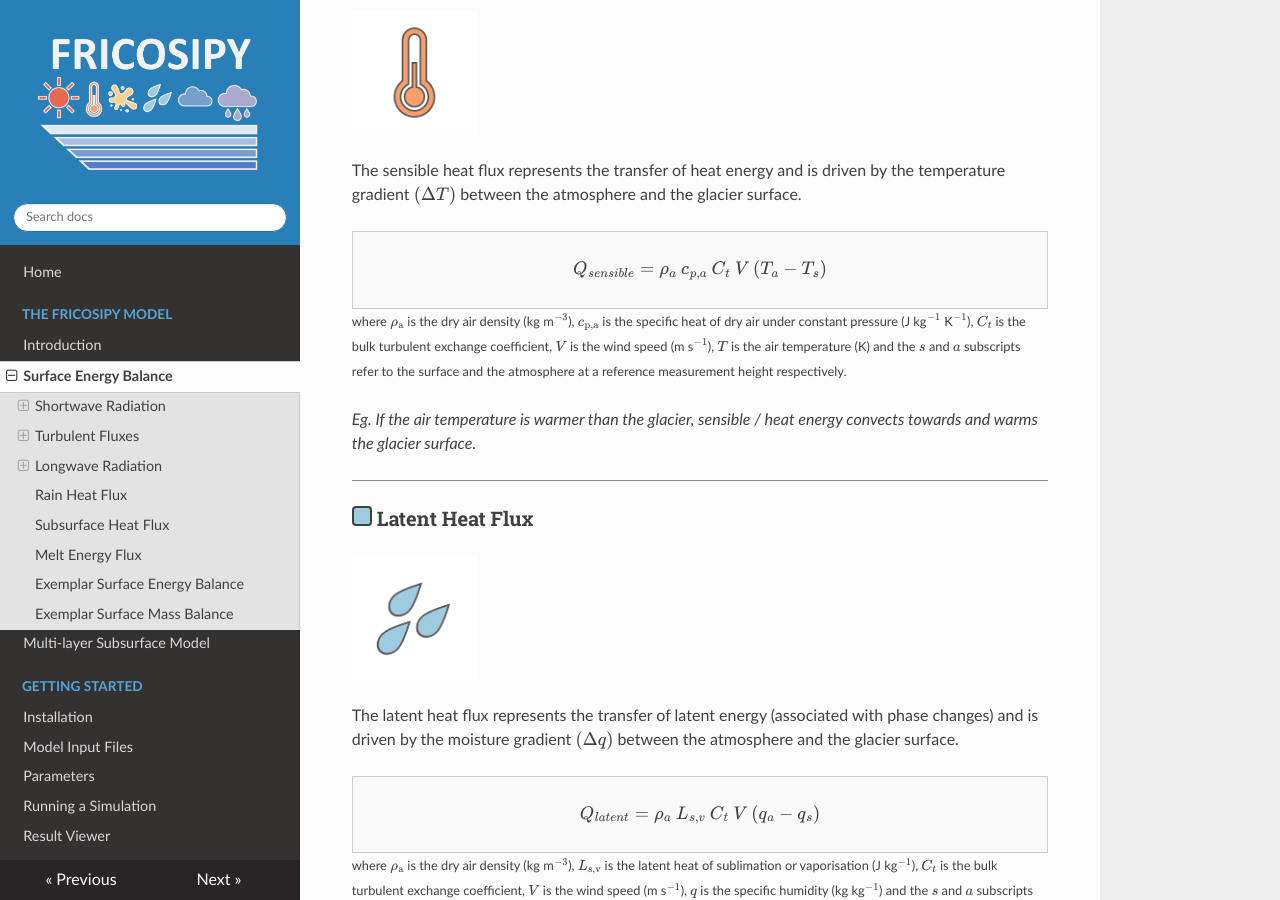
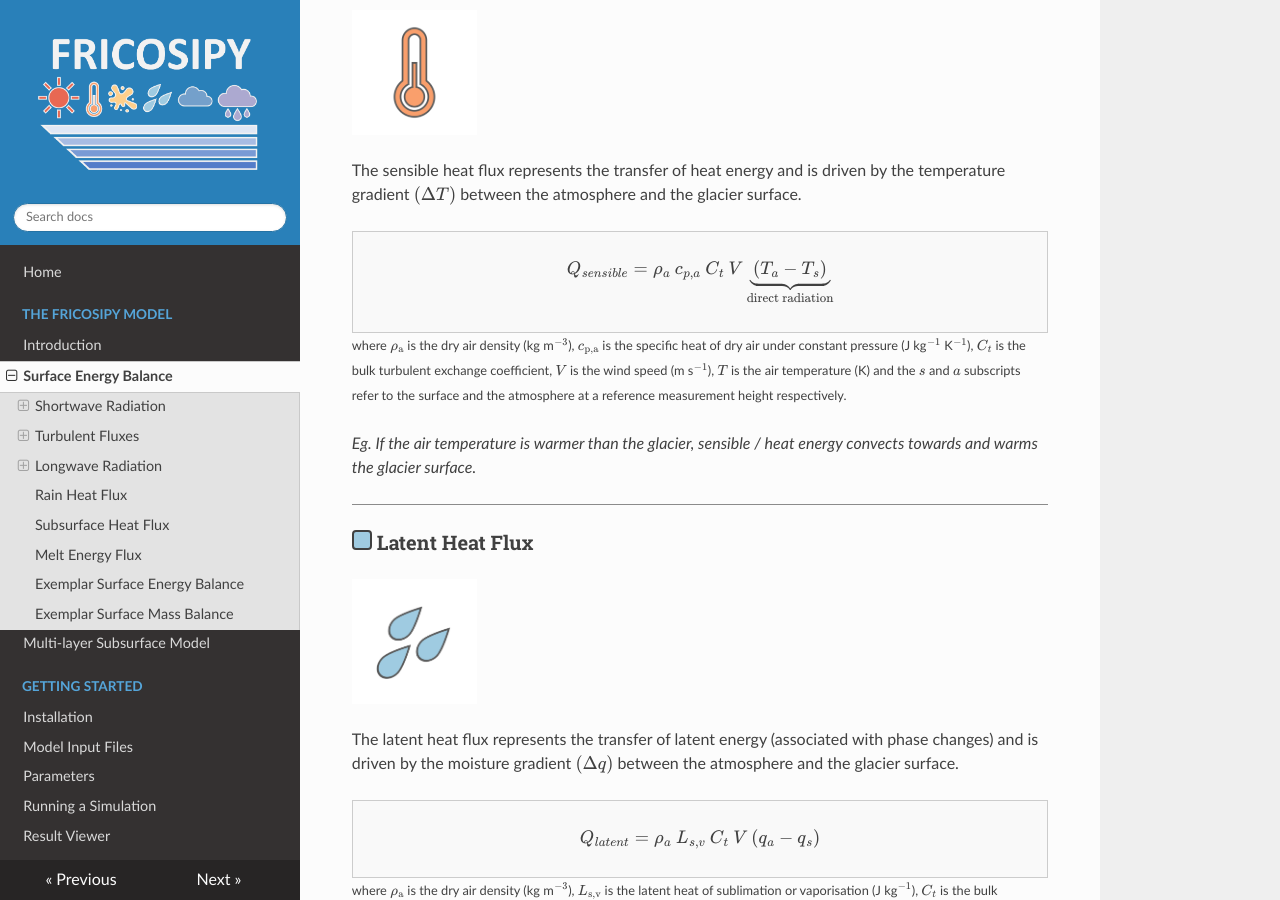
Before and after one commit to MarcusGastaldello/FRICOSIPY, an MkDocs documentation site: the page built from docs/surface_energy_balance.md, in a window 1280 px wide and 900 px high, scrolled down 3408 px. Built offline with MkDocs 1.6.1, drawn with Linux system fonts in a browser that asks for light colours; nearby versions of some CDN libraries.

Commit message:
Update surface_energy_balance.md

```diff
--- a/docs/surface_energy_balance.md
+++ b/docs/surface_energy_balance.md
@@ -163,7 +163,9 @@
 
 <div style="border:1px solid #ccc; padding:10px; background:#f9f9f9; max-width:100%; overflow-x:auto;">
 $$
-Q_{sensible} = \rho_{a} \: c_{p,a} \: C_{t} \: V \:(T_{a}-T_{s})
+Q_{sensible} = \rho_{a} \: c_{p,a} \: C_{t} \: V \:
+
+    \underbrace{\,(T_{a}-T_{s})\,}_{\text{direct radiation}}
 $$
 </div>
 <small> where $\rho_\text{a}$ is the dry air density (kg m$^{-3}$), $c_{\text{p,a}}$ is the specific heat of dry air under constant pressure (J kg$^{-1}$ K$^{-1}$), $C_{t}$ is the bulk turbulent exchange coefficient, $V$ is the wind speed (m s$^{-1}$), $T$ is the air temperature (K) and the $s$ and $a$ subscripts refer to the surface and the atmosphere at a reference measurement height respectively. </small>
```
